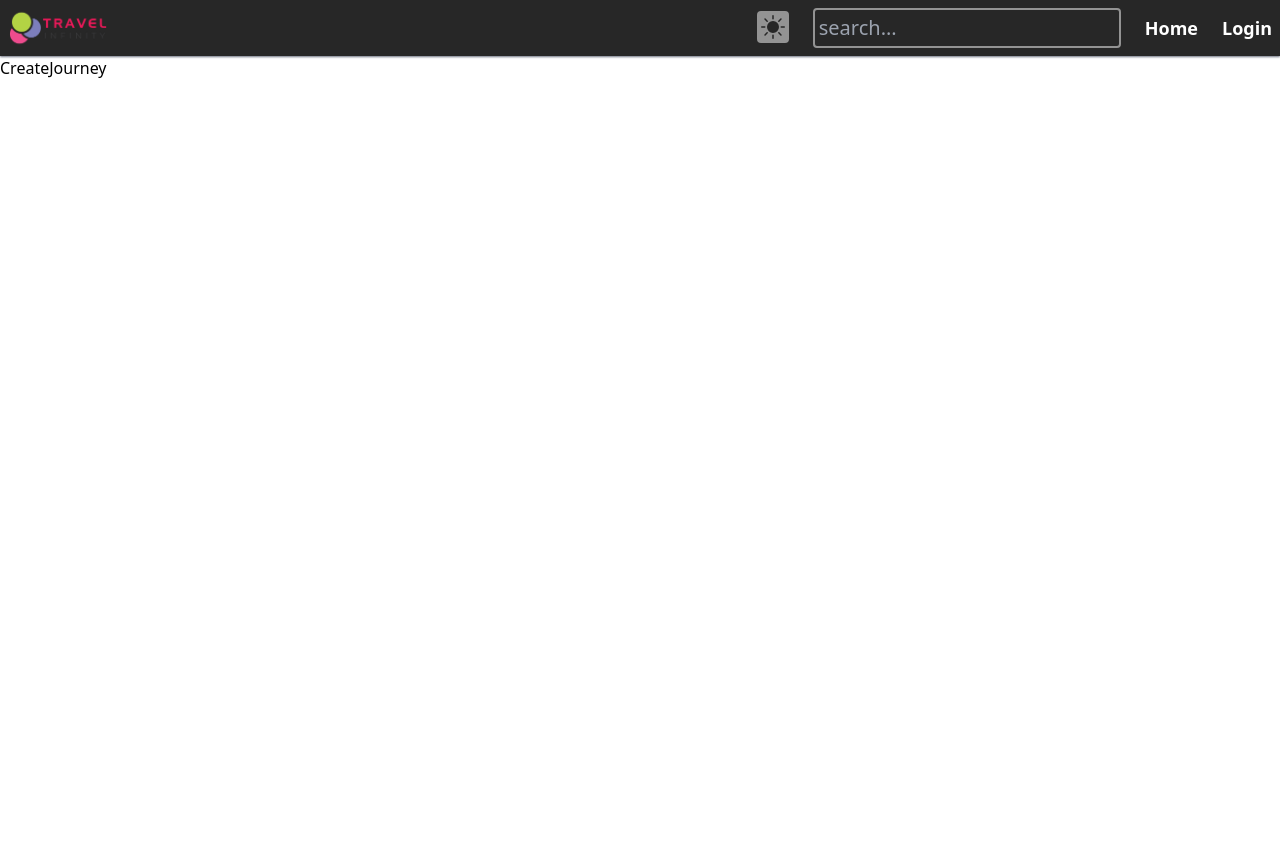
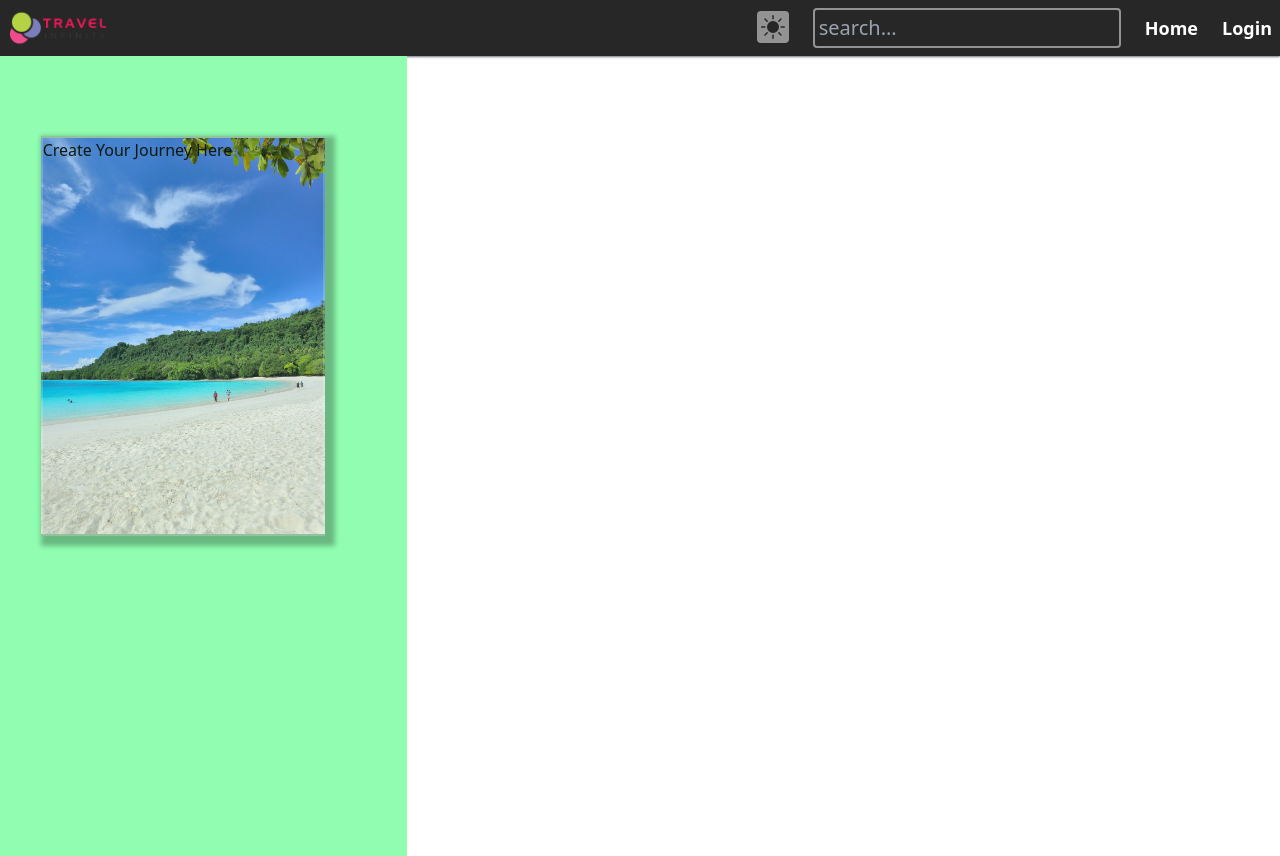
Before and after one commit to Piumikavindya/Travel-App-4021, a React (Create React App) app in the folder frontend/: page /pages/CreateJourney in a window 1280 px wide. Before the commit the page ends 800 px from the top, so only its background shows below. Built offline with nearby package versions, Linux system fonts and the light colour scheme.

Commit message:
Add vertical bar to create journey page

```diff
--- a/frontend/src/components/User/Pagebar.jsx
+++ b/frontend/src/components/User/Pagebar.jsx
@@ -3,10 +3,12 @@ import "../../styles/Home.css";
 import "../../styles/Common.css";
 
 
-export default function Pagebar() {
+export default function Pagebar({ backgroundImage, children }) {
   return (
     <div className='vertical_bar'>
-
+      <div className='side-image' style={{ backgroundImage: `url(${backgroundImage})` }}>
+      {children}
+      </div>
     </div>
   )
 }
--- a/frontend/src/components/pages/CreateJourney.jsx
+++ b/frontend/src/components/pages/CreateJourney.jsx
@@ -1,12 +1,16 @@
 import React from 'react'
 import Pagebar from '../User/Pagebar'
+import beach from '../../assets/images/beach.jpg';
 
 export default function CreateJourney() {
   return (
     <div>
-      CreateJourney
 
-     <Pagebar></Pagebar>
+
+      <Pagebar backgroundImage={beach}>
+      <h1 className='text-black'>Create Your Journey Here</h1>
+
+      </Pagebar>
 
     </div>
 
--- a/frontend/src/styles/Common.css
+++ b/frontend/src/styles/Common.css
@@ -16,28 +16,28 @@
 
 }
 
-.vertical_bar{
-width: 200px;
-height: 100%;
-background-color: rgb(180, 127, 230);
-}
+/* Pagebar styles*/
+.vertical_bar {
+    position: relative;
+    width: calc(33.33% - 20px); /* One third of the screen width with some spacing */
+    height: 100vh;
+    background-color: rgb(144, 253, 177);
+  }
 
-.side-image {
+  .side-image {
     position: absolute;
-    top: 8.5cqb; /* Adjust the top position as needed */
-    left: 0%;
+    top: 10%; /* Adjust top position as needed */
+    left: 10%;
     bottom: 5%;
-    /* Adjust the left position as needed */
-    width: 30%; /* Use relative unit for width (40% of the container width) */
-    height: 43%;
-    background-image: url('../assets/images/beach.jpg'); /* Set the path to your overlay image */
+    width: 70%;
+    height: 50%;
     background-size: cover;
     background-repeat: no-repeat;
-    background-position: left;
+    background-position: center;
     background-color: rgba(92, 91, 91, 0.5);
-    opacity: 0.9; /* Set the transparency level for the overlay image */
-    z-index: 2; /* Bring the overlay image above the background image */
-    border: 2px solid rgba(255, 255, 255, 0.2); /* Add a border with shade */
-  box-shadow: 5px 5px 5px 5px rgba(0, 0, 0, 0.3);
-  filter: blur(0.5px);
+    opacity: 0.9;
+    z-index: 2;
+    border: 2px solid rgba(255, 255, 255, 0.2);
+    box-shadow: 5px 5px 5px 5px rgba(0, 0, 0, 0.3);
+    filter: blur(0.5px);
   }
```
